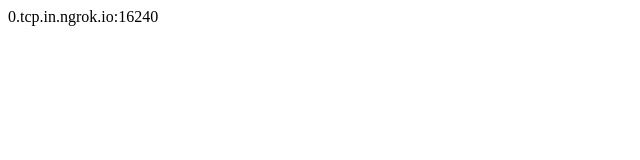
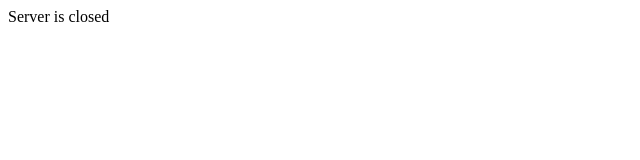
Before and after one commit to airstrip-one/airstrip-one.github.io, a plain HTML site: page index.html in a window 1280 px wide. Shown: the full height of the page, 0-640 px from the left. Drawn offline with Linux system fonts and the light colour scheme.

Commit message:
Updated server status

```diff
--- a/index.html
+++ b/index.html
@@ -3,6 +3,6 @@
 <title>Testrun</title>
 </head>
 <body>
-<p>0.tcp.in.ngrok.io:16240</p>
+<p>Server is closed</p>
 </body>
 </html>
```
